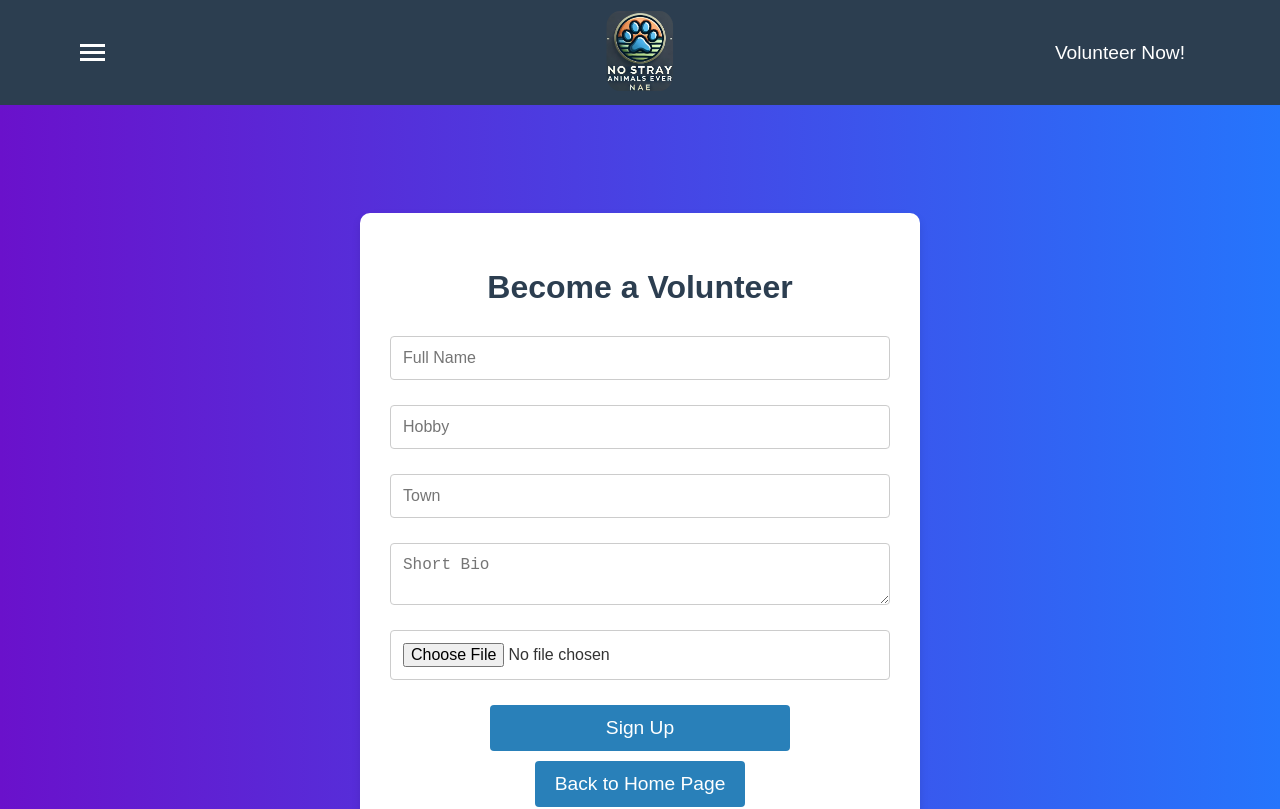
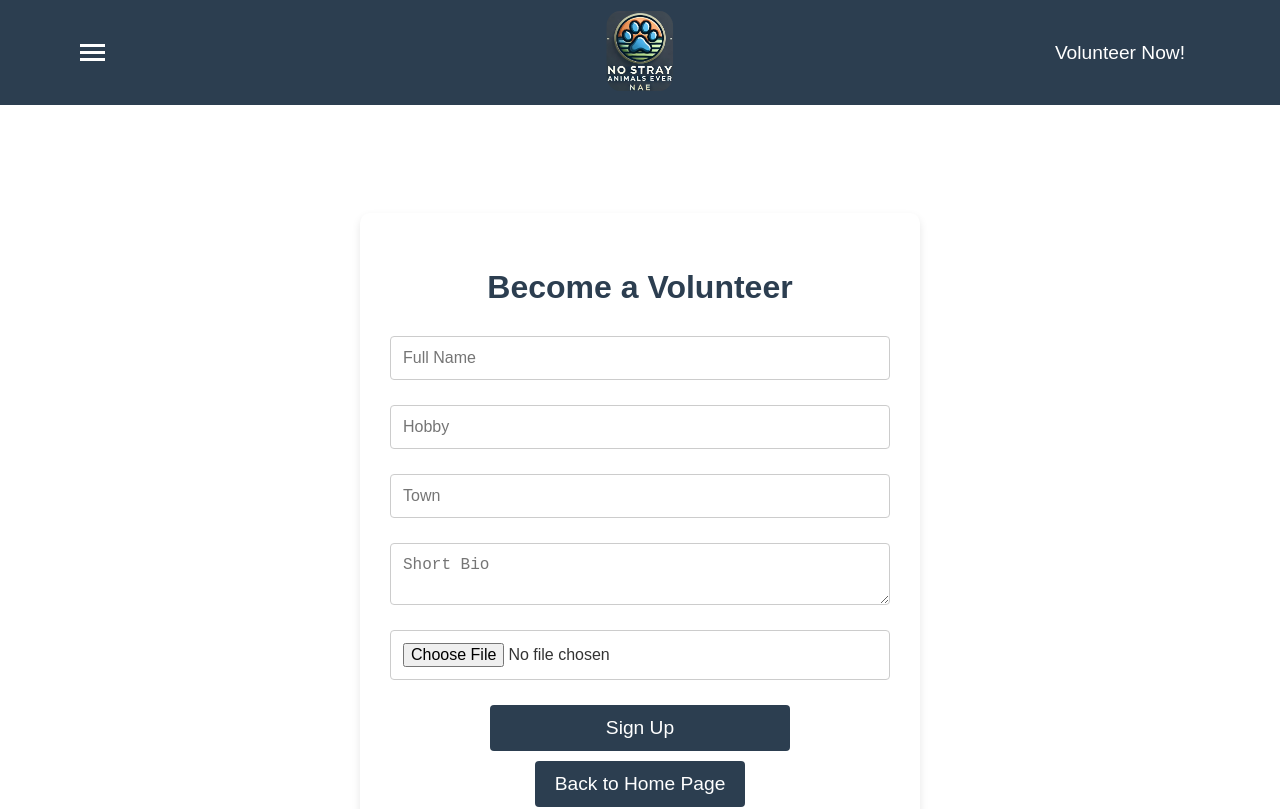
Before and after one commit to ChaseWink05/No-Stray-Animals-Ever--NSAE--WebApp, a React (Vite) app in the folder nsae-dashboard/: page /signup in a window 1280 px wide. Shown: the top 809 px of the page. Built offline with nearby package versions, Linux system fonts and the light colour scheme.

Commit message:
Updating colors

```diff
--- a/nsae-dashboard/src/styles/VolunteerSignup.css
+++ b/nsae-dashboard/src/styles/VolunteerSignup.css
@@ -3,7 +3,7 @@
   justify-content: center;
   align-items: center;
   min-height: 100vh;
-  background: linear-gradient(to right, #6a11cb, #2575fc);
+  background: white;
   padding: 20px;
 }
 
@@ -63,7 +63,7 @@ label {
 
 /* Button styling */
 button {
-  background-color: #2980b9; /* Blue */
+  background-color: #2c3e50;
   color: white;
   border: none;
   padding: 12px 20px;
```
